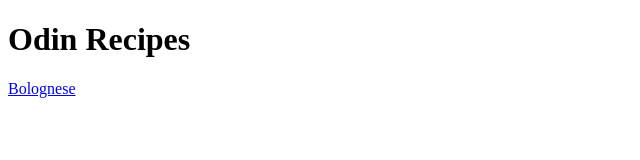
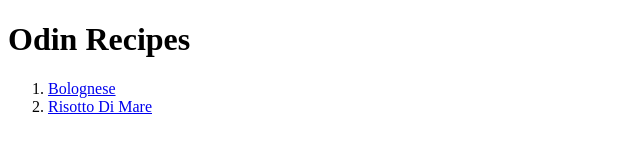
Before and after one commit to pukackis/odin-recipes, a plain HTML site: page index.html in a window 1280 px wide. Shown: the whole page, without its empty margins (0-640 px from the left). Drawn offline with Linux system fonts and the light colour scheme.

Commit message:
Update main recipe page

```diff
--- a/index.html
+++ b/index.html
@@ -8,7 +8,9 @@
   </head>
   <body>
     <h1>Odin Recipes</h1>
-
-    <a href="./recipes/bolognese.html">Bolognese</a>
+    <ol>
+      <li><a href="./recipes/bolognese.html">Bolognese</a></li>
+      <li><a href="./recipes/risottomare.html">Risotto Di Mare</a></li>
+    </ol>
   </body>
 </html>
```
